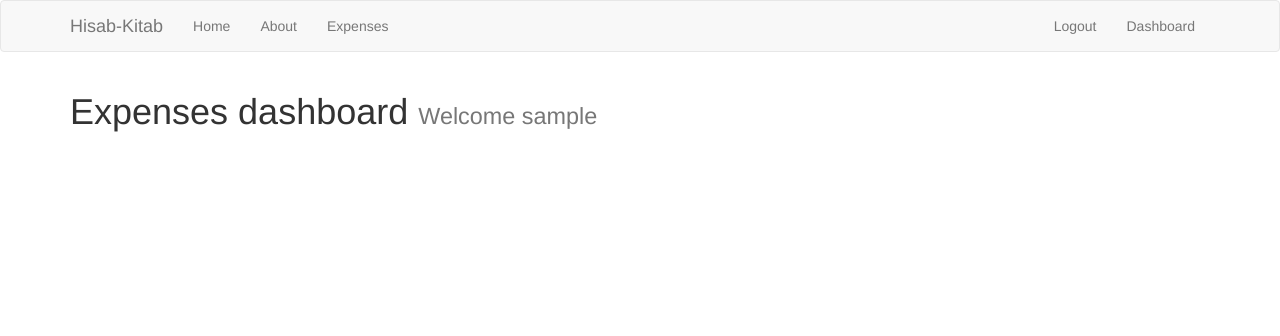
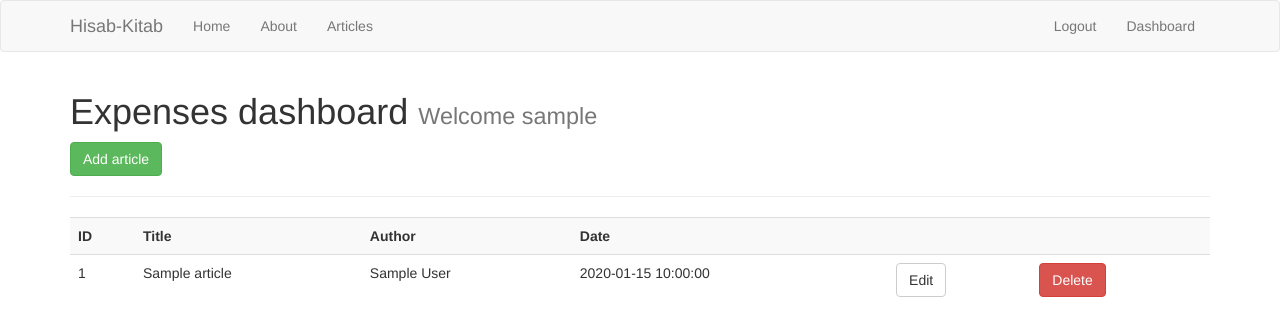
Before and after one commit to souvikhaldar/traversy, a Flask app: page /dashboard in a window 1280 px wide. Shown: the top 336 px of the page. Run offline with Flask 2, Linux system fonts and the light colour scheme; the visitor is signed in with stand-in values (Sample User, id 1); tables that the repository leaves empty or names only in its code hold one stand-in row (values such as "Sample post"); some libraries are stand-ins or nearby versions.

Commit message:
Articles can be successfully retrived. Just edit and delete button required to be added

```diff
--- a/app.py
+++ b/app.py
@@ -1,9 +1,11 @@
 from flask import Flask,render_template,flash,redirect,url_for,session,logging,request
 from flask_mysqldb import MySQL
+#from data import Articles
 from wtforms import Form,StringField,TextAreaField,PasswordField,validators
 from passlib.hash import sha256_crypt
 from functools import wraps
 app = Flask(__name__)
+#Articles=Articles()
 
 app.config['MYSQL_HOST']='localhost'
 app.config['MYSQL_USER']='root'
@@ -22,6 +24,35 @@ def index():
 @app.route('/about')
 def about():
     return render_template("about.html")
+
+#articles
+@app.route('/articles')
+def articles():
+    #return render_template('articles.html',articles=Articles)
+
+
+    #create cursor
+    cur=mysql.connection.cursor()
+    result=cur.execute("select * from articles")
+    articles=cur.fetchall()
+    if result>0:
+        return render_template('articles.html',articles=articles)
+    else:
+        msg="No articles found"
+        return render_template('articles.html',msg=msg)
+    #close connection
+    cur.close()
+
+@app.route('/articles/<string:id>/')
+def article(id):
+    #create cursor
+    cur=mysql.connection.cursor()
+    result=cur.execute("select * from articles where id= %s",[id])
+
+    article=cur.fetchone()
+    return render_template('article.html',article=article)
+
+
 class RegisterForm(Form):
 	name=StringField('Name',[validators.Length(min=1,max=30)])
 	username=StringField('Username',[validators.Length(min=5,max=100)])
@@ -89,6 +120,7 @@ def is_logged_in(f):
 
 #log out
 @app.route('/logout')
+@is_logged_in
 def logout():
     session.clear()
     flash("You are now logged out",'success')
@@ -97,7 +129,43 @@ def logout():
 @app.route('/dashboard')
 @is_logged_in
 def dashboard():
-    return render_template('dashboard.html')
+    #create cursor
+    cur=mysql.connection.cursor()
+    result=cur.execute("select * from articles")
+    articles=cur.fetchall()
+    if result>0:
+        return render_template('dashboard.html',articles=articles)
+    else:
+        msg="No articles found"
+        return render_template('dashboard.html',msg=msg)
+    #close connection
+    cur.close()
+#article form
+class ArticleForm(Form):
+	title=StringField('Title',[validators.Length(min=1,max=300)])
+	body=TextAreaField('Body',[validators.Length(min=10)])
+
+#add article
+@app.route('/add_article',methods=['GET','POST'])
+@is_logged_in
+def add_article():
+    form=ArticleForm(request.form)
+    if request.method=='POST' and form.validate():
+        title=form.title.data
+        body=form.body.data
+
+        #create cursor
+        cur=mysql.connection.cursor()
+        cur.execute("insert into articles(title,body,author) values(%s,%s,%s)",(title,body,session['username']))
+        #commit
+        mysql.connection.commit()
+        #close connection
+        cur.close()
+        flash('Article created','success')
+        return redirect(url_for('dashboard'))
+    return render_template('add_article.html',form=form)
+
+
 if __name__=='__main__':
     app.secret_key='12345'
     app.run(debug=True)
--- a/templates/dashboard.html
+++ b/templates/dashboard.html
@@ -2,4 +2,26 @@
 {%  block body %}
 
 <h1>Expenses dashboard <small>Welcome {{session.username}}</small></h1>
+<a class="btn btn-success" href="/add_article">Add article</a>
+<hr>
+<table class="table table-striped">
+	<tr>
+		<th>ID</th>
+		<th>Title</th>
+		<th>Author</th>
+		<th>Date</th>
+		<th></th>
+		<th></th>
+	</tr>
+	{% for article in articles %}
+		<tr>
+			<td>{{article.id}}</td>
+			<td>{{article.title}}</td>
+			<td>{{article.author}}</td>
+			<td>{{article.create_date}}</td>
+			<td><a href="edit_article/{{article.id}}" class="btn btn-default pullright">Edit</a></td>
+			<td><a href="#" class="btn btn-danger">Delete</a></td>
+		</tr>
+	{% endfor %}
+</table>
 {% endblock %}
--- a/templates/home.html
+++ b/templates/home.html
@@ -15,6 +15,10 @@
       All these information put together can even help you plan your budget well. Recognise the mistake in the pattern you spend and consecutively you’ll be able to rectify it and adopt a better budget plan.
        Hence, it will act as the saviour for the commoners by helping save their hard earned money!
     </p>
+    {% if session.logged_in==NULL %}
+    	<a href="/register" class="btn btn-primary btn-lg">Register</a>
+    	<a href="/login" class="btn btn-success btn-lg">Login</a>
+    {% endif %}
 
   </div>
 {% endblock %}
--- a/templates/includes/_navbar.html
+++ b/templates/includes/_navbar.html
@@ -13,7 +13,7 @@
           <ul class="nav navbar-nav">
             <li><a href="/">Home</a></li>
             <li><a href="/about">About</a></li>
-            <li><a href="/expenses">Expenses</a></li>
+            <li><a href="/articles">Articles</a></li>
           </ul>
 
            <ul class="nav navbar-nav navbar-right">
```
Also changed, not shown: data.py (added, +25 -0 lines), templates/add_article.html (added, +14 -0 lines), templates/article.html (added, +9 -0 lines), templates/articles.html (added, +9 -0 lines).
